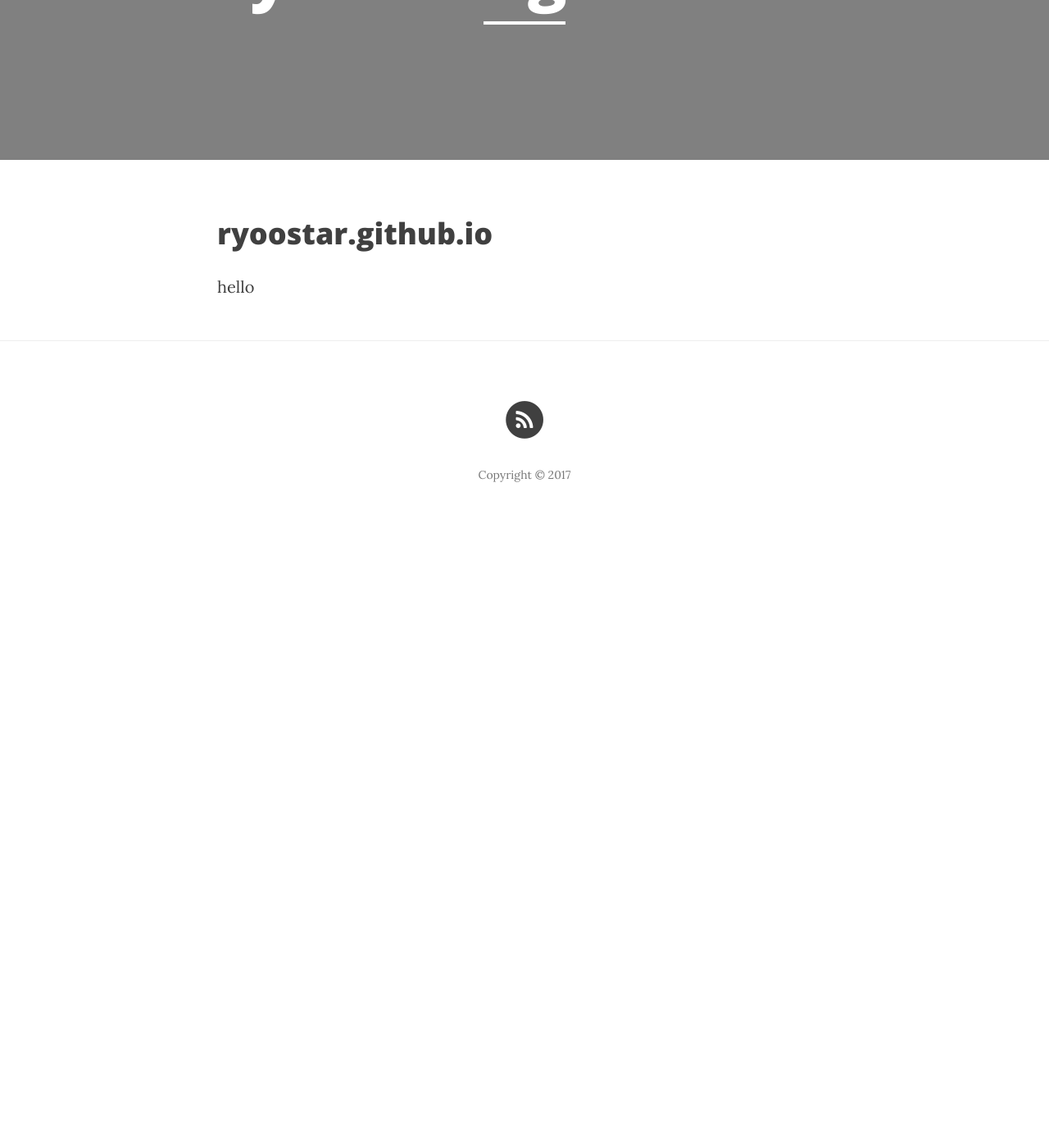
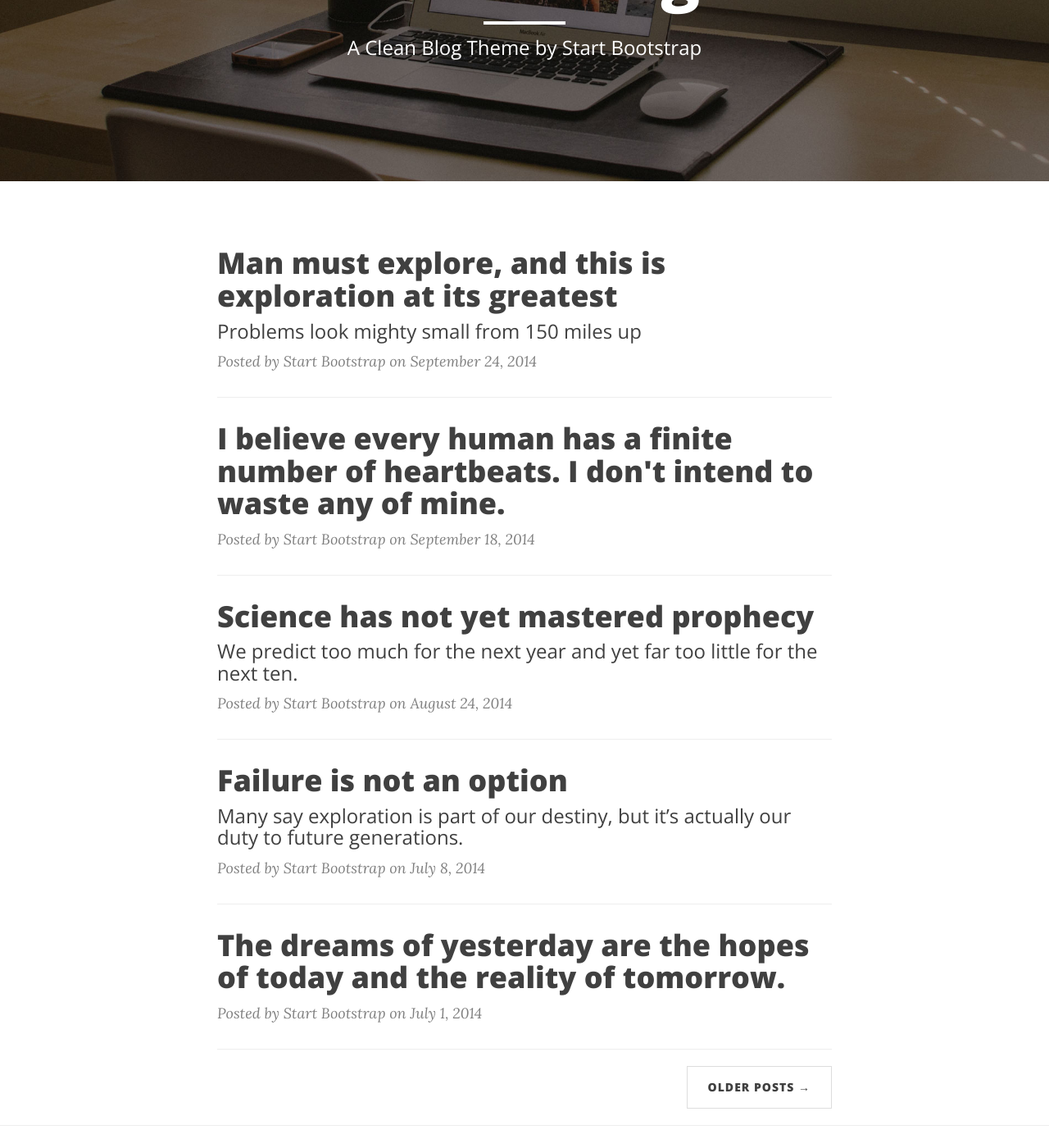
Before and after one commit to ryoostar/ryoostar.github.io, a Jekyll site: the page built from index.html, in a window 1280 px wide and 1400 px high, scrolled down 227 px. Shown: the whole window at 82% size. Built offline with Jekyll 4.4.1, drawn with Linux system fonts in a browser that asks for light colours; nearby versions of some CDN libraries; our own code applies the rules of GitHub Pages for plain Markdown files; the list of posts is cut into pages by our own code; before the commit the page ends 900 px from its top, so only the background shows below that; some of the changed text lies outside the part shown.

Commit message:
theme change

```diff
--- a/_config.yml
+++ b/_config.yml
@@ -1 +1,25 @@
-theme: jekyll-theme-cayman
+# Site settings
+title: Shine Blog
+header-img: img/home-bg.jpg
+email: ryoostar@gmail.com
+copyright_name: Your/Project/Corporate Name
+description: "Write your site description here. It will be used as your sites meta description as well!"
+baseurl: "/"
+url: "http://ryoostar.github.io"
+twitter_username: ryoostar
+github_username:  ryoostar
+facebook_username:  ryoostar
+email_username:  ryoostar@gmail.com
+
+# Google Analytics
+# To enable google analytics, uncomment below line with a valid Google Tracking ID
+# google_tracking_id:
+
+# Build settings
+markdown: kramdown
+highlighter: rouge
+permalink: pretty
+paginate: 5
+exclude: ["less","node_modules","Gruntfile.js","package.json","README.md"]
+
+gems: [jekyll-paginate, jekyll-feed]
--- /dev/null
+++ b/contact.html
@@ -0,0 +1,48 @@
+---
+layout: page
+title: "Contact"
+description: "Have questions? I have answers (maybe)."
+header-img: "img/contact-bg.jpg"
+---
+
+<p>Want to get in touch with me? Fill out the form below to send me a message and I will try to get back to you within 24 hours!</p>
+<!-- Contact Form - Enter your email address on line 19 of the mail/contact_me.php file to make this form work. -->
+<!-- WARNING: Some web hosts do not allow emails to be sent through forms to common mail hosts like Gmail or Yahoo. It's recommended that you use a private domain email address! -->
+<!-- NOTE: To use the contact form, your site must be on a live web host with PHP! The form will not work locally! -->
+<form name="sentMessage" id="contactForm" novalidate>
+    <div class="row control-group">
+        <div class="form-group col-xs-12 floating-label-form-group controls">
+            <label>Name</label>
+            <input type="text" class="form-control" placeholder="Name" id="name" required data-validation-required-message="Please enter your name.">
+            <p class="help-block text-danger"></p>
+        </div>
+    </div>
+    <div class="row control-group">
+        <div class="form-group col-xs-12 floating-label-form-group controls">
+            <label>Email Address</label>
+            <input type="email" class="form-control" placeholder="Email Address" id="email" required data-validation-required-message="Please enter your email address.">
+            <p class="help-block text-danger"></p>
+        </div>
+    </div>
+    <div class="row control-group">
+        <div class="form-group col-xs-12 floating-label-form-group controls">
+            <label>Phone Number</label>
+            <input type="tel" class="form-control" placeholder="Phone Number" id="phone" required data-validation-required-message="Please enter your phone number.">
+            <p class="help-block text-danger"></p>
+        </div>
+    </div>
+    <div class="row control-group">
+        <div class="form-group col-xs-12 floating-label-form-group controls">
+            <label>Message</label>
+            <textarea rows="5" class="form-control" placeholder="Message" id="message" required data-validation-required-message="Please enter a message."></textarea>
+            <p class="help-block text-danger"></p>
+        </div>
+    </div>
+    <br>
+    <div id="success"></div>
+    <div class="row">
+        <div class="form-group col-xs-12">
+            <button type="submit" class="btn btn-default">Send</button>
+        </div>
+    </div>
+</form>
--- /dev/null
+++ b/index.html
@@ -0,0 +1,36 @@
+---
+layout: page
+description: "A Clean Blog Theme by Start Bootstrap"
+---
+
+{% for post in paginator.posts %}
+<div class="post-preview">
+    <a href="{{ post.url | prepend: site.baseurl }}">
+        <h2 class="post-title">            {{ post.title }}
+        </h2>
+        {% if post.subtitle %}
+        <h3 class="post-subtitle">
+            {{ post.subtitle }}
+        </h3>
+        {% endif %}
+    </a>
+    <p class="post-meta">Posted by {% if post.author %}{{ post.author }}{% else %}{{ site.title }}{% endif %} on {{ post.date | date: "%B %-d, %Y" }}</p>
+</div>
+<hr>
+{% endfor %}
+
+<!-- Pager -->
+{% if paginator.total_pages > 1 %}
+<ul class="pager">
+    {% if paginator.previous_page %}
+    <li class="previous">
+        <a href="{{ paginator.previous_page_path | prepend: site.baseurl | replace: '//', '/' }}">&larr; Newer Posts</a>
+    </li>
+    {% endif %}
+    {% if paginator.next_page %}
+    <li class="next">
+        <a href="{{ paginator.next_page_path | prepend: site.baseurl | replace: '//', '/' }}">Older Posts &rarr;</a>
+    </li>
+    {% endif %}
+</ul>
+{% endif %}
```
Also changed, not shown: Gemfile (added, +7 -0 lines), Gruntfile.js (added, +74 -0 lines), package.json (added, +19 -0 lines), README.md, 2 other files.
